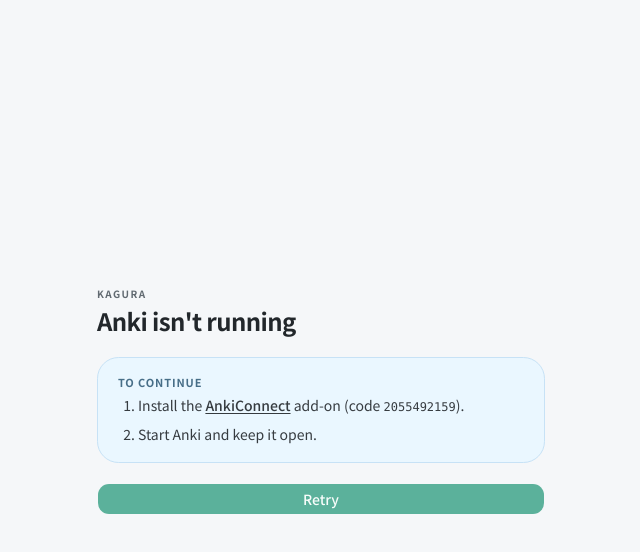
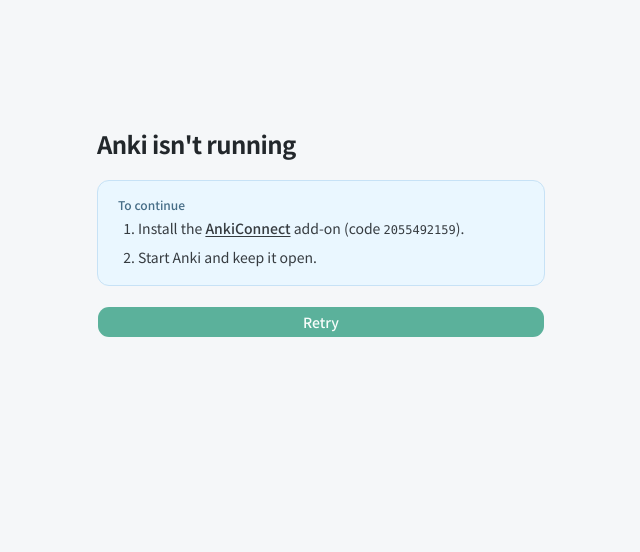
Before and after one commit to khmori/kagura, a React (Vite) app in the folder frontend/: page / in a window 1280 px wide. Shown: the top 552 px of the page, without its empty margins (319-959 px from the left). Built offline with nearby package versions, Linux system fonts and the light colour scheme.

Commit message:
style: less rounding, add eyebrows to callouts, fix save button

```diff
--- a/frontend/src/components/Callout.tsx
+++ b/frontend/src/components/Callout.tsx
@@ -3,8 +3,7 @@
 
 type Variant = "info" | "news" | "blog" | "warn";
 
-// Soft pastel callout card — eyebrow label on top, title/body below.
-// Colors come from CSS custom properties defined in index.css.
+// Soft pastel callout card. Colors come from CSS custom properties in index.css.
 export function Callout({
   variant = "info",
   eyebrow,
@@ -19,15 +18,13 @@
   return (
     <div
       className={cn(
-        "rounded-2xl border px-5 py-4",
+        "rounded-lg border px-5 py-4",
         VARIANT_CLASS[variant],
         className,
       )}
     >
       {eyebrow && (
-        <div className="mb-1 text-[11px] font-semibold tracking-[0.08em] uppercase opacity-80">
-          {eyebrow}
-        </div>
+        <div className="mb-1 text-xs font-medium opacity-80">{eyebrow}</div>
       )}
       <div className="text-sm leading-relaxed text-foreground/90">
         {children}
--- a/frontend/src/components/Layout.tsx
+++ b/frontend/src/components/Layout.tsx
@@ -10,12 +10,7 @@
     <div className="bg-background text-foreground flex min-h-screen">
       <nav className="bg-sidebar border-sidebar-border flex w-56 flex-col gap-1 border-r px-5 py-8">
         <div className="mb-8 px-2">
-          <div className="text-[10px] font-semibold tracking-[0.15em] uppercase text-muted-foreground">
-            Kagura
-          </div>
-          <div className="mt-0.5 text-base font-semibold tracking-tight">
-            神楽
-          </div>
+          <div className="text-base font-semibold tracking-tight">Kagura</div>
         </div>
         <RailLink to="/">Home</RailLink>
         <RailLink to="/settings" badge={needsAttention}>
@@ -31,15 +26,7 @@
   );
 }
 
-function RailLink({
-  to,
-  children,
-  badge,
-}: {
-  to: string;
-  children: React.ReactNode;
-  badge?: boolean;
-}) {
+function RailLink({ to, children, badge }: { to: string; children: React.ReactNode; badge?: boolean }) {
   return (
     <NavLink
       to={to}
@@ -47,9 +34,7 @@
       className={({ isActive }) =>
         cn(
           "flex items-center justify-between px-2 py-1 text-sm transition-colors",
-          isActive
-            ? "text-foreground font-semibold"
-            : "text-muted-foreground hover:text-foreground",
+          isActive ? "text-foreground font-semibold" : "text-muted-foreground hover:text-foreground",
         )
       }
     >
@@ -70,7 +55,5 @@
   const { config, modelsInSelectedDeck } = useConfig();
   if (!config.selectedDeck) return true;
   if (modelsInSelectedDeck === null) return false;
-  return modelsInSelectedDeck.some((model) =>
-    SLOTS.some((slot) => !config.fieldMapping[model]?.[slot]),
-  );
+  return modelsInSelectedDeck.some((model) => SLOTS.some((slot) => !config.fieldMapping[model]?.[slot]));
 }
--- a/frontend/src/components/ui/dialog.tsx
+++ b/frontend/src/components/ui/dialog.tsx
@@ -51,7 +51,7 @@
       <DialogPrimitive.Popup
         data-slot="dialog-content"
         className={cn(
-          "fixed top-1/2 left-1/2 z-50 grid w-full max-w-[calc(100%-2rem)] -translate-x-1/2 -translate-y-1/2 gap-4 rounded-xl bg-popover p-4 text-sm text-popover-foreground ring-1 ring-foreground/10 duration-100 outline-none sm:max-w-sm data-open:animate-in data-open:fade-in-0 data-open:zoom-in-95 data-closed:animate-out data-closed:fade-out-0 data-closed:zoom-out-95",
+          "fixed top-1/2 left-1/2 z-50 grid w-full max-w-[calc(100%-2rem)] -translate-x-1/2 -translate-y-1/2 gap-4 rounded-lg bg-popover p-4 text-sm text-popover-foreground ring-1 ring-foreground/10 duration-100 outline-none sm:max-w-sm data-open:animate-in data-open:fade-in-0 data-open:zoom-in-95 data-closed:animate-out data-closed:fade-out-0 data-closed:zoom-out-95",
           className
         )}
         {...props}
@@ -100,7 +100,7 @@
     <div
       data-slot="dialog-footer"
       className={cn(
-        "-mx-4 -mb-4 flex flex-col-reverse gap-2 rounded-b-xl border-t bg-muted/50 p-4 sm:flex-row sm:justify-end",
+        "-mx-4 -mb-4 flex flex-col-reverse gap-2 rounded-b-lg border-t bg-muted/50 p-4 sm:flex-row sm:justify-end",
         className
       )}
       {...props}
--- a/frontend/src/components/ui/select.tsx
+++ b/frontend/src/components/ui/select.tsx
@@ -115,7 +115,7 @@
     <SelectPrimitive.Item
       data-slot="select-item"
       className={cn(
-        "relative flex w-full cursor-default items-center gap-1.5 rounded-sm py-1 pr-8 pl-1.5 text-sm outline-hidden select-none focus:bg-accent focus:text-accent-foreground not-data-[variant=destructive]:focus:**:text-accent-foreground data-disabled:pointer-events-none data-disabled:opacity-50 [&_svg]:pointer-events-none [&_svg]:shrink-0 [&_svg:not([class*='size-'])]:size-4 *:[span]:last:flex *:[span]:last:items-center *:[span]:last:gap-2",
+        "relative flex w-full cursor-default items-center gap-1.5 rounded-none py-1 pr-8 pl-1.5 text-sm outline-hidden select-none focus:bg-accent focus:text-accent-foreground not-data-[variant=destructive]:focus:**:text-accent-foreground data-disabled:pointer-events-none data-disabled:opacity-50 [&_svg]:pointer-events-none [&_svg]:shrink-0 [&_svg:not([class*='size-'])]:size-4 *:[span]:last:flex *:[span]:last:items-center *:[span]:last:gap-2",
         className
       )}
       {...props}
--- a/frontend/src/pages/Home.tsx
+++ b/frontend/src/pages/Home.tsx
@@ -17,7 +17,7 @@
       </header>
 
       {!config.selectedDeck && (
-        <Callout variant="news" eyebrow="Setup needed">
+        <Callout variant="news">
           Pick a deck and confirm your field mappings in{" "}
           <span className="font-semibold">Settings</span> to start syncing.
         </Callout>
--- a/frontend/src/pages/NoAnki.tsx
+++ b/frontend/src/pages/NoAnki.tsx
@@ -3,13 +3,10 @@
 
 export default function NoAnki() {
   return (
-    <div className="bg-background text-foreground flex min-h-screen items-center justify-center p-6">
+    <div className="bg-background text-foreground flex min-h-screen items-start justify-center px-6 pt-32">
       <div className="w-full max-w-md space-y-5">
         <header>
-          <div className="text-[10px] font-semibold tracking-[0.15em] uppercase text-muted-foreground">
-            Kagura
-          </div>
-          <h1 className="mt-1 text-2xl font-semibold tracking-tight">
+          <h1 className="text-2xl font-semibold tracking-tight">
             Anki isn&apos;t running
           </h1>
         </header>
--- a/frontend/src/pages/Settings.tsx
+++ b/frontend/src/pages/Settings.tsx
@@ -218,7 +218,11 @@
       </div>
 
       <div className="flex items-center gap-3 pt-2">
-        <Button onClick={save} disabled={saving || !selectedDeck}>
+        <Button
+          onClick={save}
+          disabled={saving || !selectedDeck}
+          className="min-w-20"
+        >
           {saving ? "Saving…" : "Save"}
         </Button>
         {saveMsg && (
@@ -242,7 +246,12 @@
 }) {
   return (
     <section className="bg-card rounded-md border p-6">
-      <h3 className="mb-4 font-semibold tracking-tight">{model}</h3>
+      <div className="mb-4">
+        <div className="text-xs font-medium text-muted-foreground opacity-80">
+          Note type
+        </div>
+        <h3 className="mt-0.5 font-semibold tracking-tight">{model}</h3>
+      </div>
       <div className="grid grid-cols-[auto_1fr] items-center gap-x-4 gap-y-2">
         {SLOTS.map((slot) => {
           const value = mapping[slot] ?? "";
```
